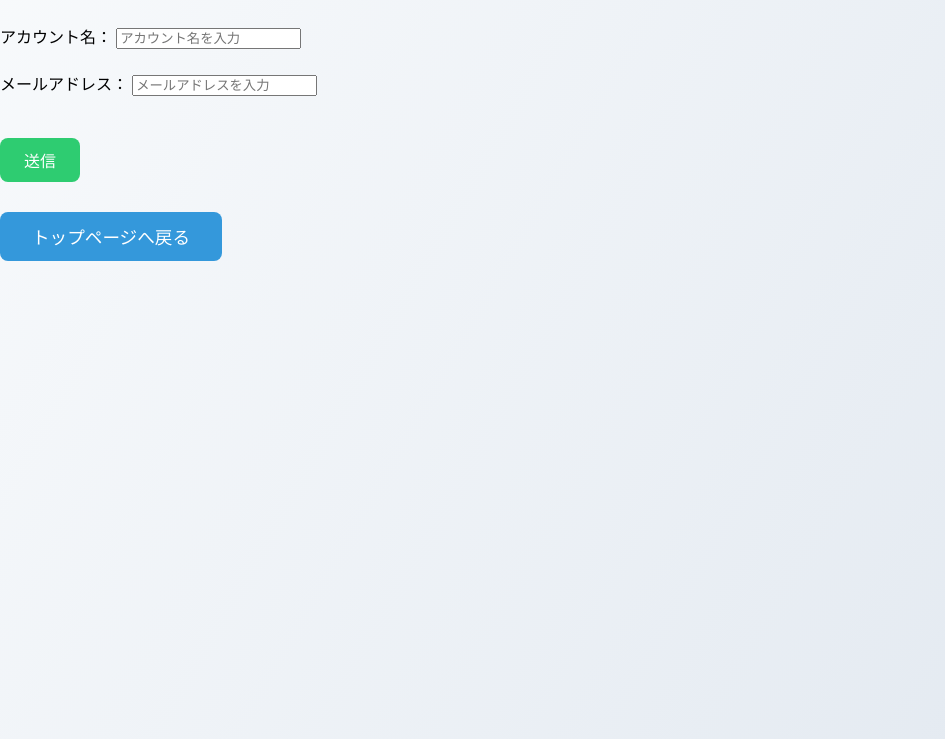
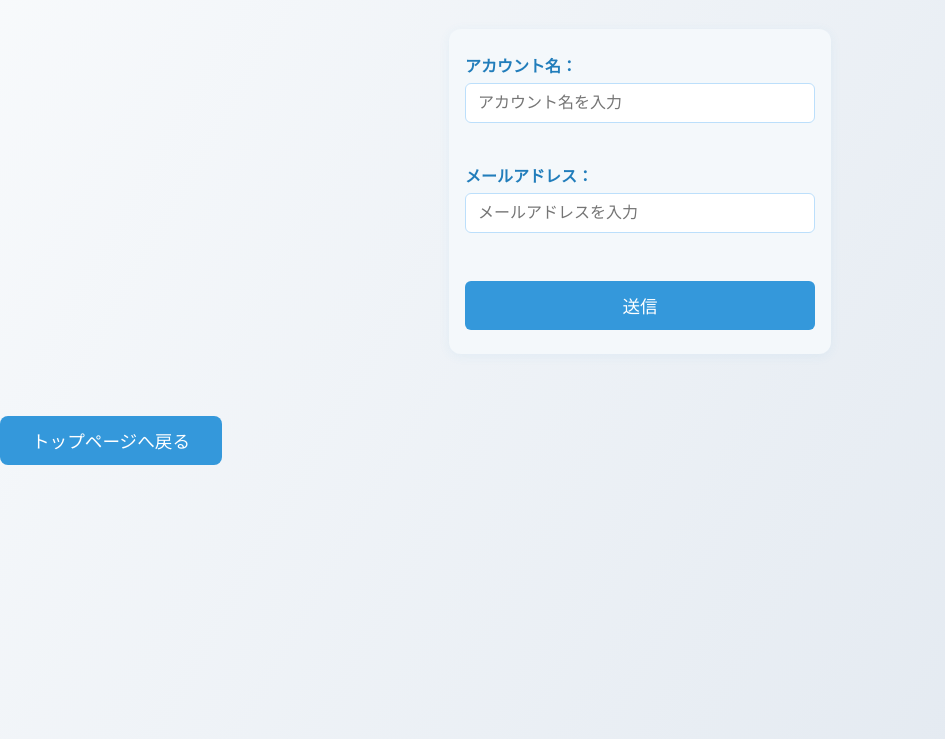
Before and after one commit to SodaiFurukawa/tutorial, a plain HTML site: page page2.html in a window 1280 px wide. Shown: the part 101-840 px from the top of the page, without its empty margins (0-945 px from the left). Drawn offline with Linux system fonts and the light colour scheme.

Commit message:
CSSの追加

```diff
--- a/index.css
+++ b/index.css
@@ -83,3 +83,57 @@ ul li {
     margin: 8px 0;
     font-size: 1.1em;
 }
+
+form {
+    max-width: 350px;
+    margin: 32px auto;
+    padding: 24px 16px;
+    background: #f4f8fb;
+    border-radius: 12px;
+    box-shadow: 0 2px 12px rgba(52,152,219,0.07);
+    text-align: left;
+}
+
+label {
+    display: block;
+    margin-bottom: 6px;
+    color: #217dbb;
+    font-weight: bold;
+    font-size: 1em;
+}
+
+input[type="text"],
+input[type="email"] {
+    width: 100%;
+    padding: 10px 12px;
+    margin-bottom: 18px;
+    border: 1px solid #bcdffb;
+    border-radius: 6px;
+    font-size: 1em;
+    background: #fff;
+    box-sizing: border-box;
+    transition: border 0.2s;
+}
+
+input[type="text"]:focus,
+input[type="email"]:focus {
+    border: 1.5px solid #3498db;
+    outline: none;
+}
+
+button[type="submit"] {
+    width: 100%;
+    background: #3498db;
+    color: #fff;
+    border: none;
+    border-radius: 6px;
+    padding: 12px 0;
+    font-size: 1.1em;
+    cursor: pointer;
+    margin-top: 8px;
+    transition: background 0.2s;
+}
+
+button[type="submit"]:hover {
+    background: #217dbb;
+}
```
